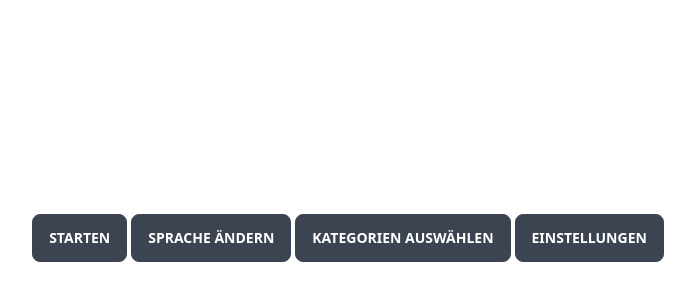
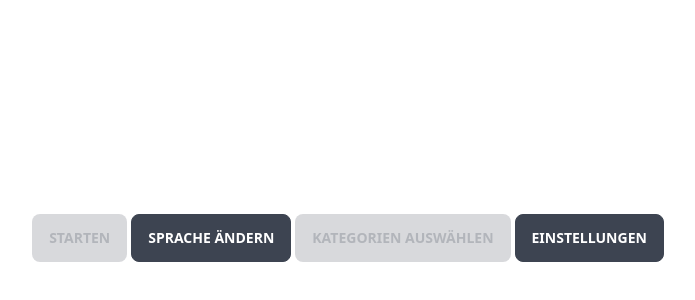
Before and after one commit to Vokabel-Trainer/Vokabel-Trainer.github.io, a SvelteKit app: page / in a window 1280 px wide. Before the commit this address had no page. Shown: the part 162-462 px from the top of the page, without its empty margins (292-987 px from the left). Built offline with nearby package versions, Linux system fonts and the light colour scheme.

Commit message:
Change the default page, don't redirect

```diff
--- a/src/lib/db.ts
+++ b/src/lib/db.ts
@@ -1,6 +1,7 @@
 import { openDB } from 'idb';
 import type { DBSchema } from 'idb/build/entry';
 import type { Category } from './languages';
+import { anyCategoriesSelectedStore } from './store';
 
 export type Vocable = {
 	lang1: string;
@@ -81,6 +82,7 @@ export async function storeFile(categories: Array<Category>, visibleCategories:
 	}
 	transaction.commit();
 	db.close();
+	anyCategoriesSelectedStore.set(visibleCategories.length > 0);
 }
 
 export async function getSelectedCategories() {
--- a/src/lib/store.ts
+++ b/src/lib/store.ts
@@ -2,3 +2,4 @@ import { writable } from 'svelte/store';
 import type { LanguagePair } from './languages';
 
 export const languagePairStore = writable<LanguagePair | null>(null);
+export const anyCategoriesSelectedStore = writable<boolean>(false);
--- a/src/routes/+layout.svelte
+++ b/src/routes/+layout.svelte
@@ -1,25 +1,7 @@
 <script lang="ts">
-	import { browser } from '$app/environment';
-	import { goto } from '$app/navigation';
-	import { anyCategoriesSelected } from '$lib/db';
-	import { getName, getSelectedLanguage } from '$lib/languages';
+	import { getName } from '$lib/languages';
 	import { languagePairStore } from '$lib/store';
 	import '../app.css';
-
-	if (browser) {
-		const selectedLanguage = getSelectedLanguage();
-		if (selectedLanguage != null) {
-			languagePairStore.set(selectedLanguage);
-
-			anyCategoriesSelected().then((result) => {
-				if (!result) {
-					goto('/select-categories');
-				}
-			});
-		} else {
-			goto('/select-language');
-		}
-	}
 </script>
 
 <main class="p-1 flex h-full w-full flex-col">
--- a/src/routes/+page.svelte
+++ b/src/routes/+page.svelte
@@ -1,11 +1,29 @@
+<script lang="ts">
+	import { browser } from '$app/environment';
+	import { anyCategoriesSelected } from '$lib/db';
+	import { getSelectedLanguage } from '$lib/languages';
+	import { anyCategoriesSelectedStore, languagePairStore } from '$lib/store';
+
+	$: {
+		if (browser) {
+			languagePairStore.set(getSelectedLanguage());
+			anyCategoriesSelected().then(anyCategoriesSelectedStore.set);
+		}
+	}
+
+	$: langSelected = $languagePairStore != null;
+</script>
+
 <svelte:head>
 	<title>Startseite</title>
 	<meta name="description" content="Startseite zum Lernen von Vokabeln." />
 </svelte:head>
 
 <div class="flex-1 flex justify-center items-center flex-wrap gap-1 flex-col sm:flex-row">
-	<a class="btn" href="/play">Starten</a>
+	<a class={`btn ${langSelected && $anyCategoriesSelectedStore ? '' : 'btn-disabled'}`} href="/play">Starten</a>
 	<a class="btn" href="/select-language">Sprache ändern</a>
-	<a class="btn" href="/select-categories">Kategorien auswählen</a>
+	<a class={`btn ${langSelected ? '' : 'btn-disabled'}`} href="/select-categories"
+		>Kategorien auswählen</a
+	>
 	<a class="btn" href="/settings">Einstellungen</a>
 </div>
```
